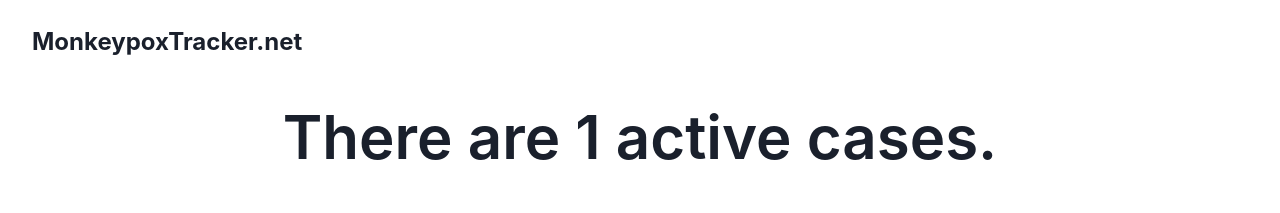
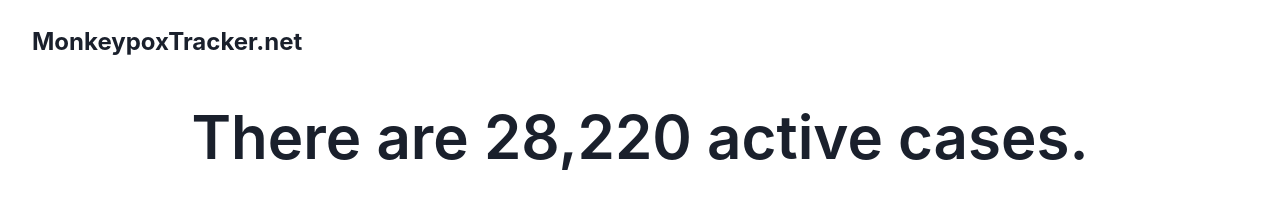
Before and after one commit to pearcircuitmike/visualizer, a Next.js app: page / in a window 1280 px wide. Shown: the top 213 px of the page. Built offline with nearby package versions, Linux system fonts and the light colour scheme; no server answers.

Commit message:
Correct hardcoded value for # of cases
Still hardcoded, just up to date. Since, you know, this apparently goes straight to prod.

```diff
--- a/pages/components/WorldMap.js
+++ b/pages/components/WorldMap.js
@@ -42,7 +42,6 @@ const MapChart = ({ setTooltipContent }) => {
                 const colorScale = scaleLinear()
                   .domain([0, 1500])
                   .range(["#ebf7f9", "#189ed3"]);
-
                 return (
                   <Geography
                     key={geo.properties.name}
--- a/pages/index.js
+++ b/pages/index.js
@@ -105,7 +105,7 @@ export default function Home() {
               fontSize={{ base: "3xl", sm: "4xl", md: "6xl" }}
               lineHeight={"110%"}
             >
-              There are <Text as={"span"}>1</Text> active cases.
+              There are <Text as={"span"}>28,220</Text> active cases.
             </Heading>
             <Text color={"gray.500"} maxW={"5xl"}>
               The first human case of monkeypox was recorded in 1970 in the
```
